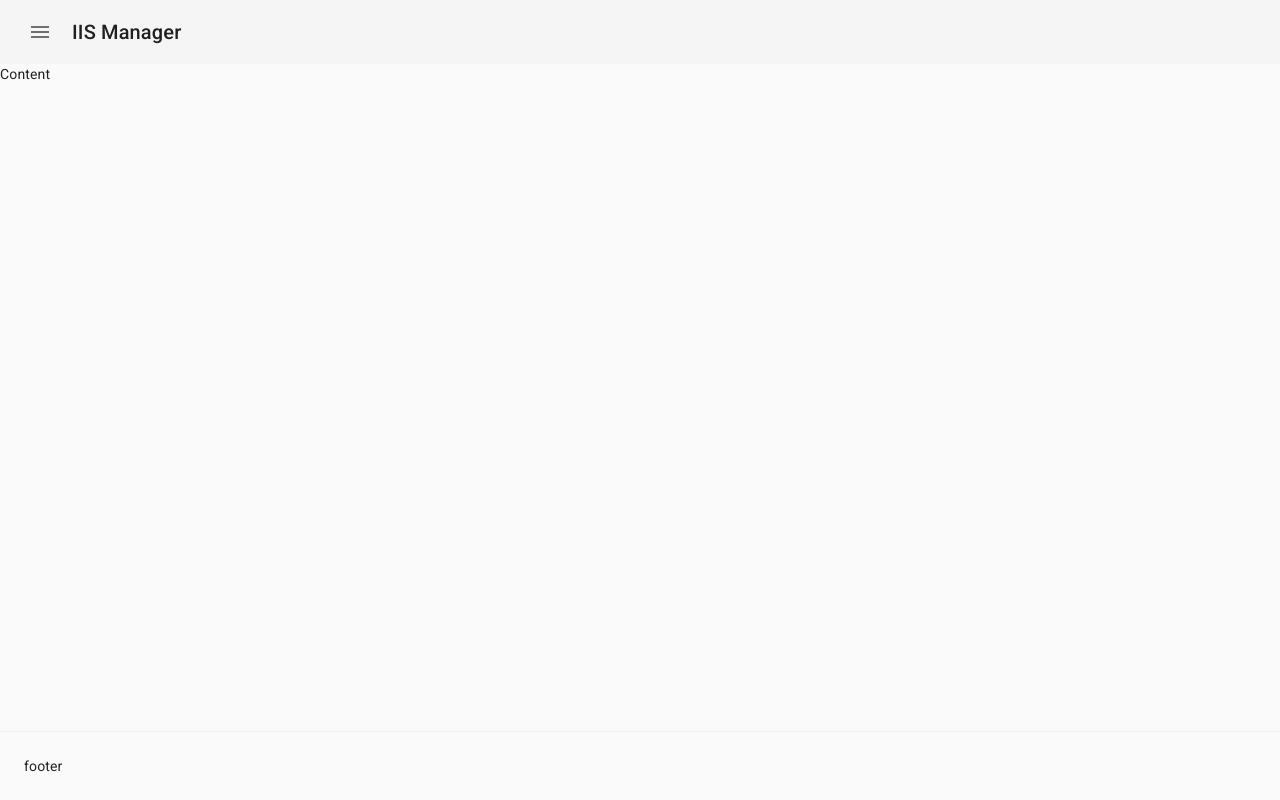
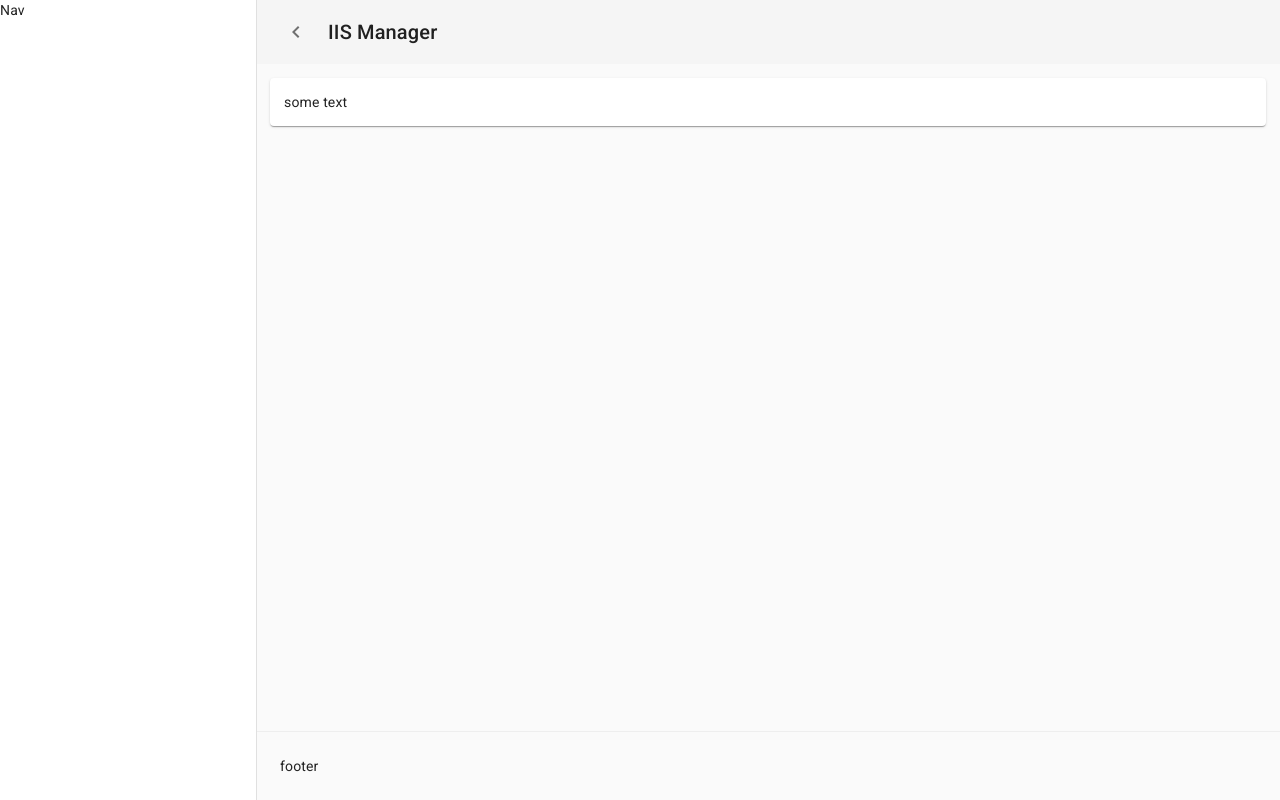
Before and after one commit to pauldevson/iis-reactmanager, a React (Create React App) app: page / in a window 1280 px wide. Built offline with nearby package versions, Linux system fonts and the light colour scheme.

Commit message:
Small content test for padding using Paper

```diff
--- a/public/index.html
+++ b/public/index.html
@@ -19,7 +19,7 @@
       work correctly both with client-side routing and a non-root public URL.
       Learn how to configure a non-root public URL by running `npm run build`.
     -->
-    <title>React App</title>
+    <title>IIS Manager</title>
     <link
       rel="stylesheet"
       href="https://fonts.googleapis.com/css?family=Roboto:300,400,500,700&display=swap"
--- a/src/AppLayout.js
+++ b/src/AppLayout.js
@@ -5,6 +5,7 @@
 import ChevronLeftIcon from '@material-ui/icons/ChevronLeft';
 import ChevronRightIcon from '@material-ui/icons/ChevronRight';
 import { Root, Header, Nav, Content, Footer, config } from './Layout';
+import Connect from './components/Connect';
 
 const App = () => (
   <Root config={config} style={{ minHeight: '100vh' }}>
@@ -30,7 +31,9 @@
     >
       Nav
     </Nav>
-    <Content>Content</Content>
+    <Content>
+      <Connect />
+    </Content>
     <Footer>footer</Footer>
   </Root>
 );
--- a/src/Layout/Root.js
+++ b/src/Layout/Root.js
@@ -27,8 +27,8 @@
 const styles = () => ({
   root: {
     display: 'flex',
-    flexDirection: 'column',
-  },
+    flexDirection: 'column'
+  }
 });
 
 class Root extends React.Component {
@@ -36,17 +36,17 @@
     super(props);
     this.setCollapse = val =>
       this.setState(({ collapsed }) => ({
-        collapsed: typeof val === 'object' ? !collapsed : val,
+        collapsed: typeof val === 'object' ? !collapsed : val
       }));
     this.setOpen = val =>
       this.setState(({ open }) => ({
-        open: typeof val === 'object' ? !open : val,
+        open: typeof val === 'object' ? !open : val
       }));
     this.state = {
-      open: false,
+      open: true,
       collapsed: false,
       setCollapse: this.setCollapse,
-      setOpen: this.setOpen,
+      setOpen: this.setOpen
     };
   }
 
@@ -69,7 +69,7 @@
       navAnchor,
       headerPosition,
       squeezed,
-      footerShrink,
+      footerShrink
     } = config;
     const value = {
       ...this.state,
@@ -77,12 +77,12 @@
       collapsible: getScreenValue(
         collapsible,
         width,
-        initialConfig.collapsible,
+        initialConfig.collapsible
       ),
       collapsedWidth: getScreenValue(
         collapsedWidth,
         width,
-        initialConfig.collapsedWidth,
+        initialConfig.collapsedWidth
       ),
       navVariant: getScreenValue(navVariant, width, initialConfig.navVariant),
       navWidth: getScreenValue(navWidth, width, initialConfig.navWidth),
@@ -90,15 +90,15 @@
       headerPosition: getScreenValue(
         headerPosition,
         width,
-        initialConfig.headerPosition,
+        initialConfig.headerPosition
       ),
       squeezed: getScreenValue(squeezed, width, initialConfig.squeezed),
       footerShrink: getScreenValue(
         footerShrink,
         width,
-        initialConfig.footerShrink,
+        initialConfig.footerShrink
       ),
-      screen: width,
+      screen: width
     };
     return (
       <LayoutContext.Provider value={value}>
@@ -116,7 +116,7 @@
     sm: valPropTypes,
     md: valPropTypes,
     lg: valPropTypes,
-    xl: valPropTypes,
+    xl: valPropTypes
   });
 Root.propTypes = {
   // from HOC
@@ -128,52 +128,52 @@
   config: PropTypes.shape({
     clipped: PropTypes.oneOfType([
       PropTypes.bool,
-      createScreenPropTypes(PropTypes.bool),
+      createScreenPropTypes(PropTypes.bool)
     ]),
     collapsible: PropTypes.oneOfType([
       PropTypes.bool,
-      createScreenPropTypes(PropTypes.bool),
+      createScreenPropTypes(PropTypes.bool)
     ]),
     collapsedWidth: PropTypes.oneOfType([
       PropTypes.number,
-      createScreenPropTypes(PropTypes.number),
+      createScreenPropTypes(PropTypes.number)
     ]),
     collapsed: PropTypes.bool,
     navVariant: PropTypes.oneOfType([
       PropTypes.oneOf(['permanent', 'persistent', 'temporary']),
       createScreenPropTypes(
-        PropTypes.oneOf(['permanent', 'persistent', 'temporary']),
-      ),
+        PropTypes.oneOf(['permanent', 'persistent', 'temporary'])
+      )
     ]),
     navWidth: PropTypes.oneOfType([
       PropTypes.number,
-      createScreenPropTypes(PropTypes.number),
+      createScreenPropTypes(PropTypes.number)
     ]),
     navAnchor: PropTypes.oneOfType([
       PropTypes.oneOf(['left', 'bottom']),
-      createScreenPropTypes(PropTypes.oneOf(['left', 'bottom'])),
+      createScreenPropTypes(PropTypes.oneOf(['left', 'bottom']))
     ]),
     headerPosition: PropTypes.oneOfType([
       PropTypes.oneOf(['static', 'relative', 'sticky', 'fixed', 'absolute']),
       createScreenPropTypes(
-        PropTypes.oneOf(['static', 'relative', 'sticky', 'fixed', 'absolute']),
-      ),
+        PropTypes.oneOf(['static', 'relative', 'sticky', 'fixed', 'absolute'])
+      )
     ]),
     squeezed: PropTypes.oneOfType([
       PropTypes.bool,
-      createScreenPropTypes(PropTypes.bool),
+      createScreenPropTypes(PropTypes.bool)
     ]),
     footerShrink: PropTypes.oneOfType([
       PropTypes.bool,
-      createScreenPropTypes(PropTypes.bool),
-    ]),
+      createScreenPropTypes(PropTypes.bool)
+    ])
   }),
-  children: PropTypes.oneOfType([PropTypes.node, PropTypes.func]).isRequired,
+  children: PropTypes.oneOfType([PropTypes.node, PropTypes.func]).isRequired
 };
 Root.defaultProps = {
   className: '',
   component: 'div',
-  config: initialConfig,
+  config: initialConfig
 };
 
 export default withWidth()(withStyles(styles, { name: 'MuiRoot' })(Root));
--- /dev/null
+++ b/src/components/Connect/index.js
@@ -0,0 +1,18 @@
+import React, { Component } from 'react';
+import Paper from '@material-ui/core/Paper';
+import Container from '@material-ui/core/Container';
+
+const styles = {
+  container: {
+    padding: '1em'
+  }
+};
+export default class Connect extends Component {
+  render() {
+    return (
+      <Container maxWidth="xl" style={styles.container}>
+        <Paper style={styles.container}>some text</Paper>
+      </Container>
+    );
+  }
+}
```
